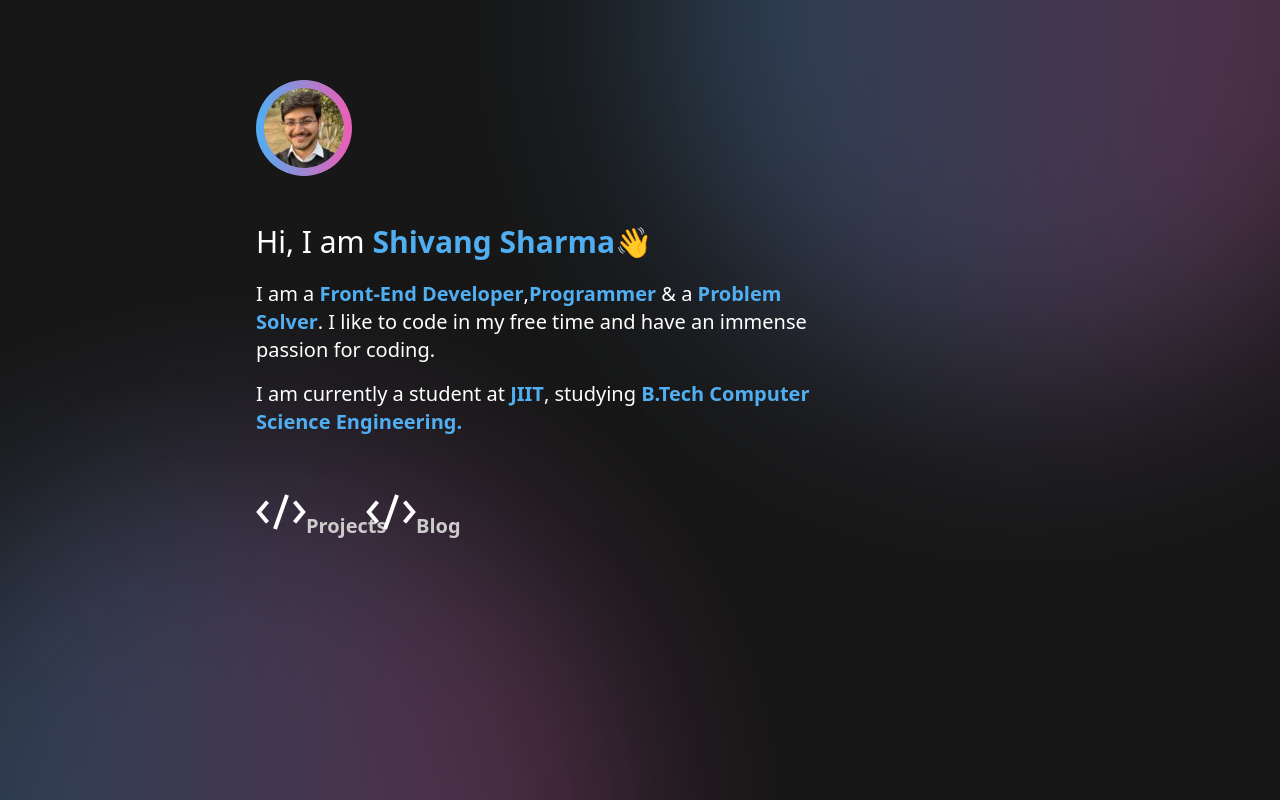
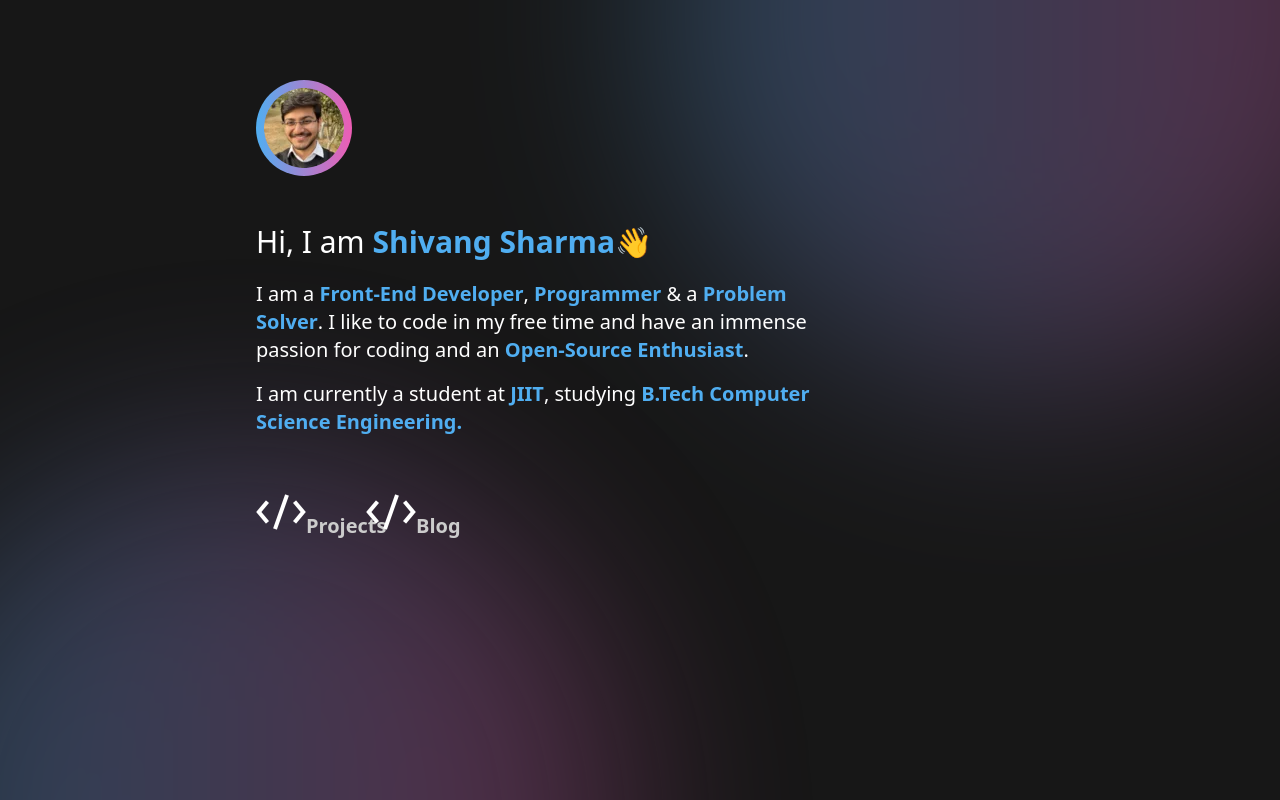
Before and after one commit to shivang0-0/shivangsharma, a Next.js app: page / in a window 1280 px wide. Built offline with nearby package versions, Linux system fonts and the light colour scheme.

Commit message:
minor changes

```diff
--- a/pages/index.tsx
+++ b/pages/index.tsx
@@ -11,10 +11,11 @@ export default function Home() {
       </h1>
       <p className="text-white sm:w-3/4 text-base sm:text-xl">
         I am a{" "}
-        <span className="text-[#50AEF1] font-bold">Front-End Developer</span>,
+        <span className="text-[#50AEF1] font-bold">Front-End Developer</span>,&nbsp;
         <span className="text-[#50AEF1] font-bold">Programmer</span> & a&nbsp;
         <span className="text-[#50AEF1] font-bold">Problem Solver</span>. I like
-        to code in my free time and have an immense passion for coding.
+        to code in my free time and have an immense passion for coding and an&nbsp;
+        <span className="text-[#50AEF1] font-bold">Open-Source Enthusiast</span>.
       </p>
       <p className="text-white sm:w-3/4 text-base sm:text-xl my-4">
         I am currently a student at&nbsp;
```
